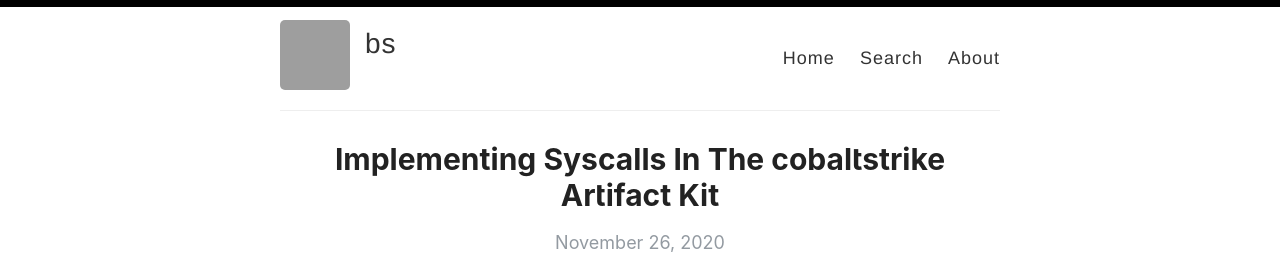
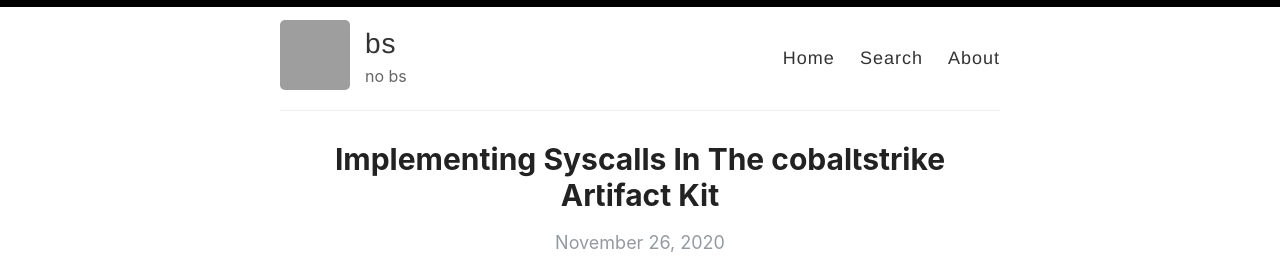
Before and after one commit to br-sn/br-sn.github.io, a Jekyll site: the page built from index.html, in a window 1280 px wide and 900 px high. Shown: the top 260 px of the window. Built offline with Jekyll 4.4.1, drawn with Linux system fonts in a browser that asks for light colours; the list of posts is cut into pages by our own code; grey boxes are pictures that could not be loaded.

```diff
--- a/_config.yml
+++ b/_config.yml
@@ -9,7 +9,7 @@ name: bs
 author: bs
 
 # Short bio or description (displayed in the header)
-#description: just bs
+description: no bs
 
 # URL of your avatar or profile pic (you could use your GitHub profile pic)
 avatar: https://avatars0.githubusercontent.com/u/39455110?s=460&u=287522e07c6c088815c61088c1ea1a0705dc3975&v=4
```
